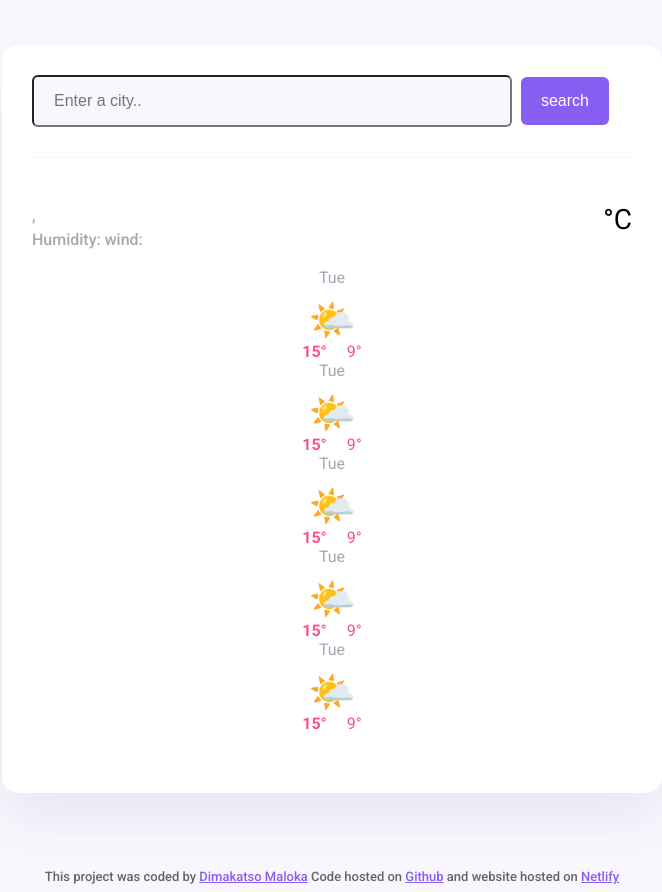
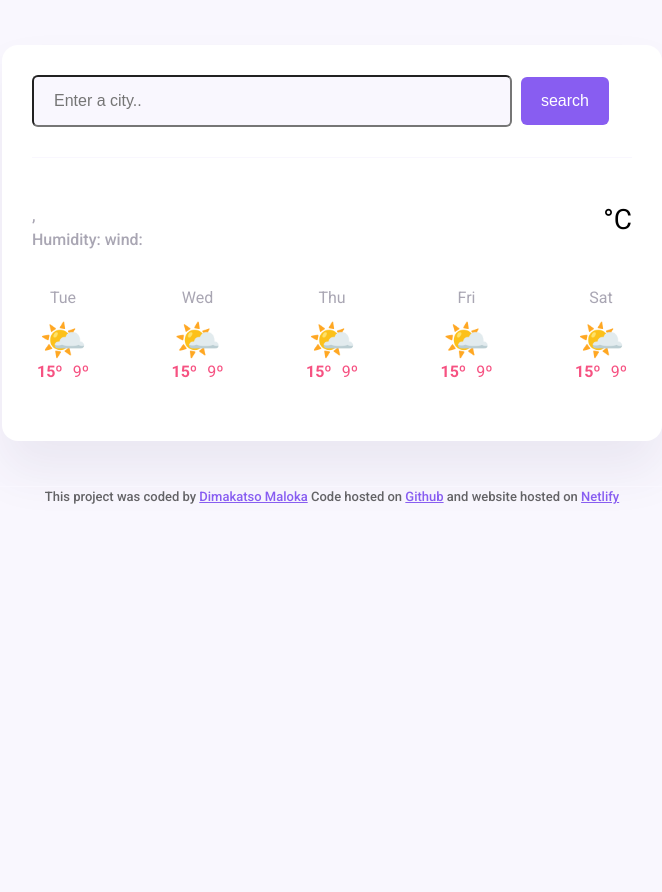
Before and after one commit to adelaidtau/My-weather-Forecast, a plain HTML site: page index.html in a window 1280 px wide. Shown: the whole page, without its empty margins (308-970 px from the left). After the commit the page ends 800 px from the top, so only its background shows below. Drawn offline with nearby package versions, Linux system fonts and the light colour scheme; no server answers.

Commit message:
injected forecast Html from javascript

```diff
--- a/index.html
+++ b/index.html
@@ -43,60 +43,15 @@
  </div>
 
     </div>
-    <div class="weather-forecast">
+    <div class="weather-forecast" id="forecast"> </div>
 
-        <div class="weather-forecast-day">
-          <div class="weather-forecast-date">Tue </div>
-           <div class="weather-forecast-icon"> 🌤️ </div>
-            <div class="weather-forecast-temperatures">
-         <div class="weather-forecast-temperature"><strong>15° </strong></div>
-            <div class="weather-forecast-temperature"> 9° </div>
-        </div>
-        </div>
-        </div>
-        <div class="weather-forecast-day">
-          <div class="weather-forecast-date">Tue </div>
-           <div class="weather-forecast-icon"> 🌤️ </div>
-            <div class="weather-forecast-temperatures">
-         <div class="weather-forecast-temperature"><strong>15° </strong></div>
-            <div class="weather-forecast-temperature"> 9° </div>
-        </div>
+
         </div>
 
-        <div class="weather-forecast-day">
-          <div class="weather-forecast-date">Tue </div>
-           <div class="weather-forecast-icon"> 🌤️ </div>
-            <div class="weather-forecast-temperatures">
-         <div class="weather-forecast-temperature"><strong>15° </strong></div>
-            <div class="weather-forecast-temperature"> 9° </div>
-        </div>
-        </div>
-
-         <div class="weather-forecast-day">
-          <div class="weather-forecast-date">Tue </div>
-           <div class="weather-forecast-icon"> 🌤️ </div>
-            <div class="weather-forecast-temperatures">
-         <div class="weather-forecast-temperature"><strong>15° </strong></div>
-            <div class="weather-forecast-temperature"> 9° </div>
-        </div>
-        </div>
-
-
-         <div class="weather-forecast-day">
-          <div class="weather-forecast-date">Tue </div>
-           <div class="weather-forecast-icon"> 🌤️ </div>
-            <div class="weather-forecast-temperatures">
-         <div class="weather-forecast-temperature"><strong>15° </strong></div>
-            <div class="weather-forecast-temperature"> 9° </div>
-        </div>
-        </div>
-        </div>
-
-
     </main>
-
-
-    <footer> This project was coded by <a href="https://github.com/adelaidtau/" target="_blank">Dimakatso Maloka</a> Code hosted on <a href="https://github.com/adelaidtau/My-weather-Forecast" target="_blank">Github</a> and website hosted on <a href="https://dimsweatherapp.netlify.app/" target="_blank">Netlify</a>
+    <footer> This project was coded by <a href="https://github.com/adelaidtau/" target="_blank">Dimakatso Maloka</a>
+    Code hosted on <a href="https://github.com/adelaidtau/My-weather-Forecast" target="_blank">Github</a>
+    and website hosted on <a href="https://dimsweatherapp.netlify.app/" target="_blank">Netlify</a>
         </footer>
         </div>
 
--- a/src/index.js
+++ b/src/index.js
@@ -70,9 +70,42 @@ function handleSearchSubmit(event){
 
 
 
+function displayForecast() {
+
+
+
+let days = ["Tue", "Wed", "Thu", "Fri", "Sat"];
+let forecastHtml = "";
+
+days.forEach(function (day) {
+
+  forecastHtml =
+   forecastHtml +
+  `
+
+  <div class="weather-forecast-day">
+    <div class="weather-forecast-date">${day}</div>
+    <div class="weather-forecast-icon">🌤️</div>
+    <div class="weather-forecast-temperatures">
+      <div class="weather-forecast-temperature">
+        <strong>15º</strong>
+      </div>
+      <div class="weather-forecast-temperature">9º</div>
+    </div>
+  </div>
+`;
+
+});
+
+let forecastElement = document.querySelector("#forecast");
+forecastElement.innerHTML = forecastHtml;
+
+}
+
 
 
 let searchFormElement = document.querySelector("#search-form");
 searchFormElement.addEventListener("submit",handleSearchSubmit);
 
 searchCity("Paris")
+displayForecast();
--- a/src/style.css
+++ b/src/style.css
@@ -94,7 +94,9 @@ main{
 
 .weather-forecast {
 display: flex;
-justify-content: space-around;
+justify-content: space-between;
+
+margin-top: 20px;
 
 
 
@@ -127,13 +129,13 @@ justify-content: center;
 }
 
 .weather-forecast-temperature {
-    padding: 0 10px;
+    padding: 0 5px;
 }
 
 
 footer {
     border-top:1px solid #f9f7fe ;
-    padding: 30px 0 0 0 ;
+    padding: 2px 0 0 0 ;
     text-align: center;
     font-weight: 500;
     font-size: 13px;
```
